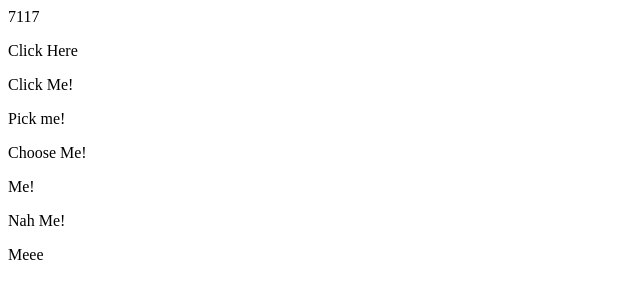
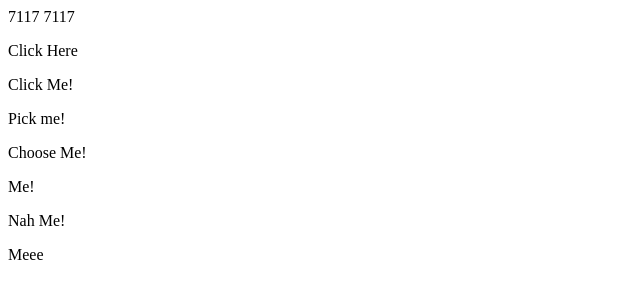
Before and after one commit to NickGuzi/JavaScript-Projects, a plain HTML site: page Basic JavaScript Projects/Project3_math_operators/index.html in a window 1280 px wide. Shown: the full height of the page, 0-640 px from the left. Drawn offline with Linux system fonts and the light colour scheme.

Commit message:
Moved position of JS link

```diff
--- a/Basic JavaScript Projects/Project3_math_operators/index.html
+++ b/Basic JavaScript Projects/Project3_math_operators/index.html
@@ -7,6 +7,7 @@
 </head>
 
 <body>
+    <script src="JS/main.js"></script>
     <p onclick="addition_function()" id="Math">Click Here</p>
     <p onclick="subtraction_function()" id="Math!">Click Me!</p>
     <p onclick="multiplication()" id="Math*">Pick me!</p>
```
